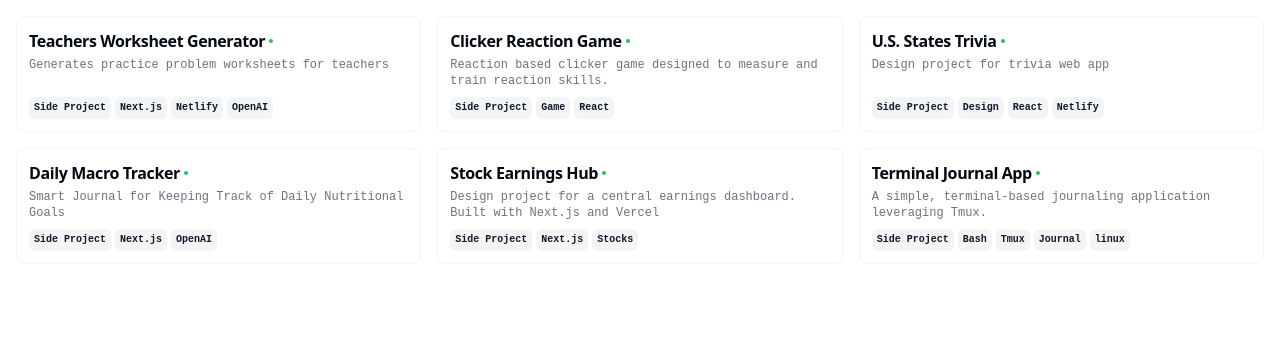
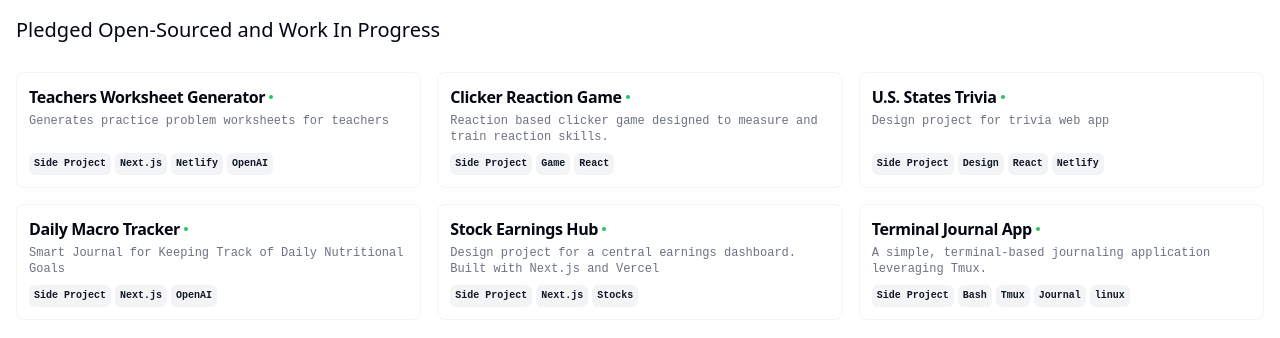
Before and after one commit to deonneon/cv, a Next.js app: page /projects in a window 1280 px wide. Shown: the top 338 px of the page. Built offline with nearby package versions, Linux system fonts and the light colour scheme.

Commit message:
committed

```diff
--- a/src/pages/projects.tsx
+++ b/src/pages/projects.tsx
@@ -7,7 +7,7 @@ export default function ProjectsPage() {
   return (
     <main className="container mx-auto p-4">
       <Section className="space-y-4">
-        {/* <h2 className="text-xl font-bold">Projects</h2> */}
+        <h2 className="text-xl">Pledged Open-Sourced and Work In Progress</h2>
         <div className="grid grid-cols-1 gap-4 md:grid-cols-2 lg:grid-cols-3">
           {RESUME_DATA.projects.map((project) => (
             <ProjectCard
```
